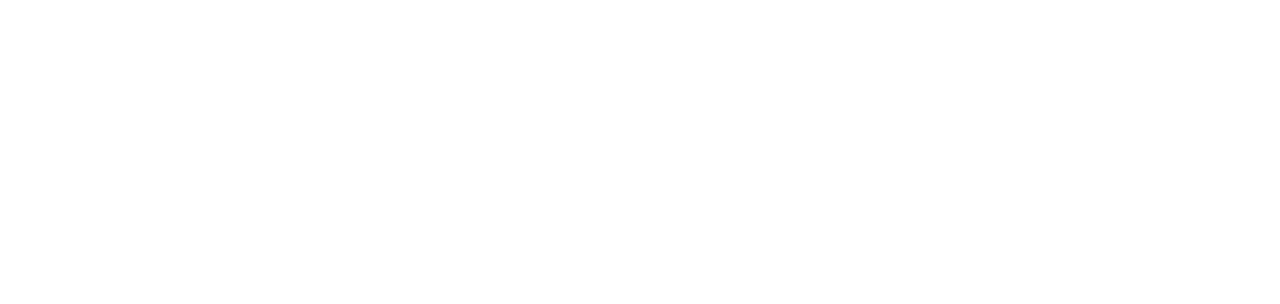
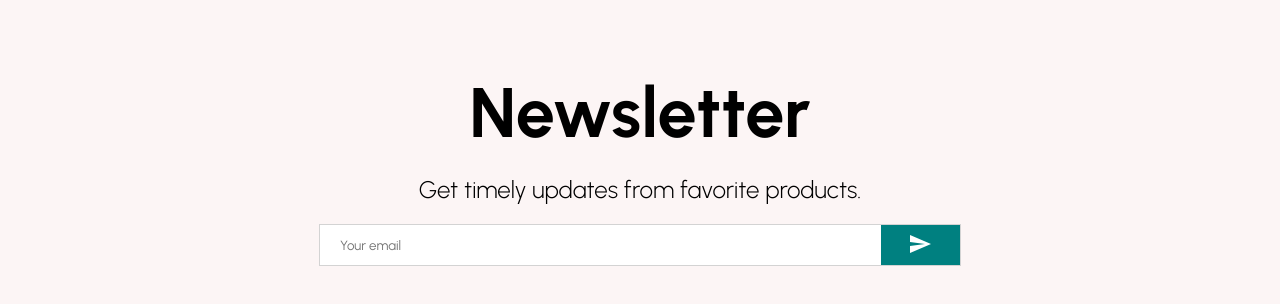
Before and after one commit to AntranCoder1/E-commerce, a React (Create React App) app in the folder client/: page / in a window 1280 px wide. Shown: the part 2328-2632 px from the top of the page. Before the commit the page ends 2256 px from the top, so only its background shows below. Built offline with nearby package versions, Linux system fonts and the light colour scheme; the HTML template or start-up script is replaced by a standard one.

Commit message:
Add Newsletter Design on client side

```diff
--- /dev/null
+++ b/client/src/components/Newsletter.js
@@ -0,0 +1,62 @@
+import React from 'react';
+import styled from 'styled-components';
+import { Send } from "@material-ui/icons";
+
+const Container = styled.div`
+    height: 60vh;
+    background-color: #fcf5f5;
+    display: flex;
+    align-items: center;
+    justify-content: center;
+    flex-direction: column;
+`;
+
+const Title = styled.h1`
+    font-size: 70px;
+    margin-bottom: 20px;
+`;
+
+const Desc = styled.div`
+    font-size: 24px;
+    font-weight: 300;
+    margin-bottom: 20px;
+`;
+
+const InputContainer = styled.div`
+    width: 50%;
+    height: 40px;
+    background-color: #fff;
+    display: flex;
+    justify-content: space-between;
+    border: 1px solid lightgray;
+`;
+
+const Input = styled.input`
+    border: none;
+    flex: 8;
+    padding-left: 20px;
+`;
+
+const Button = styled.button`
+    flex: 1;
+    border: none;
+    background-color: teal;
+    color: #fff;
+`;
+
+const Newsletter = () => {
+    return (
+        <Container>
+            <Title>Newsletter</Title>
+            <Desc>Get timely updates from favorite products.</Desc>
+            <InputContainer>
+                <Input placeholder="Your email" />
+                <Button>
+                    <Send />
+                </Button>
+            </InputContainer>
+        </Container>
+    )
+}
+
+export default Newsletter
--- a/client/src/pages/Home.js
+++ b/client/src/pages/Home.js
@@ -4,6 +4,7 @@
 import Slider from '../components/Slider';
 import Categories from '../components/Categories';
 import Products from '../components/Products';
+import Newsletter from '../components/Newsletter';
 
 const Home = () => {
     return (
@@ -13,6 +14,7 @@
             <Slider />
             <Categories />
             <Products />
+            <Newsletter />
         </div>
     )
 }
```
